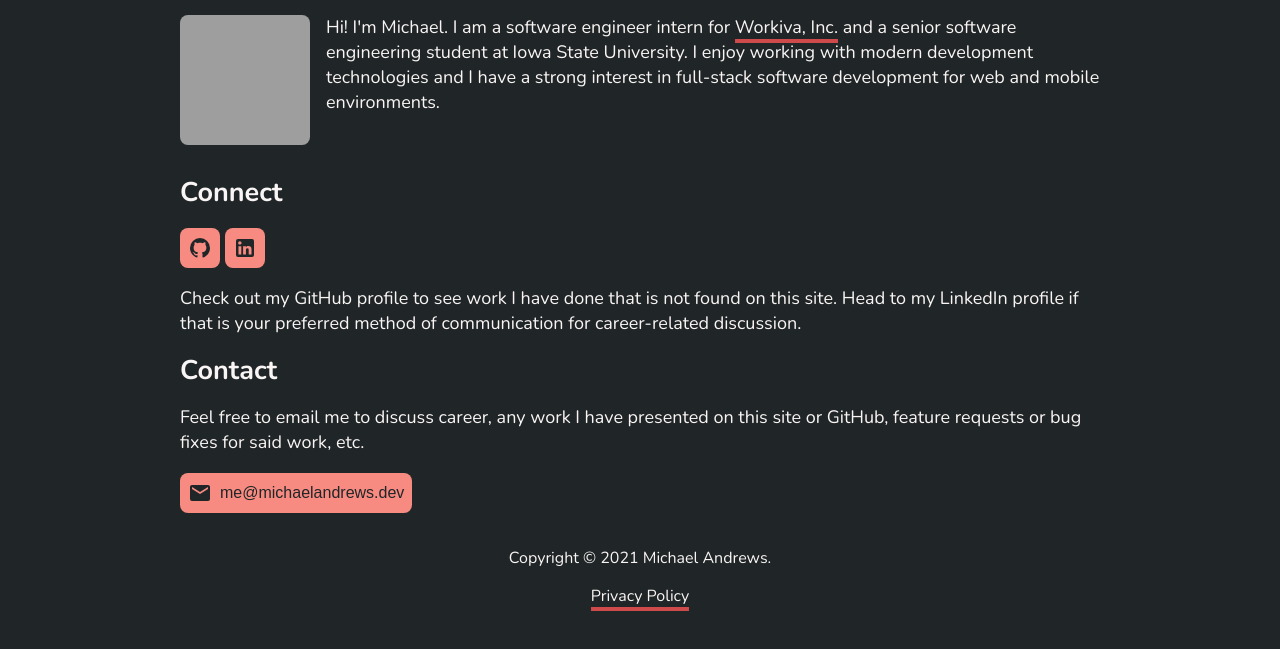
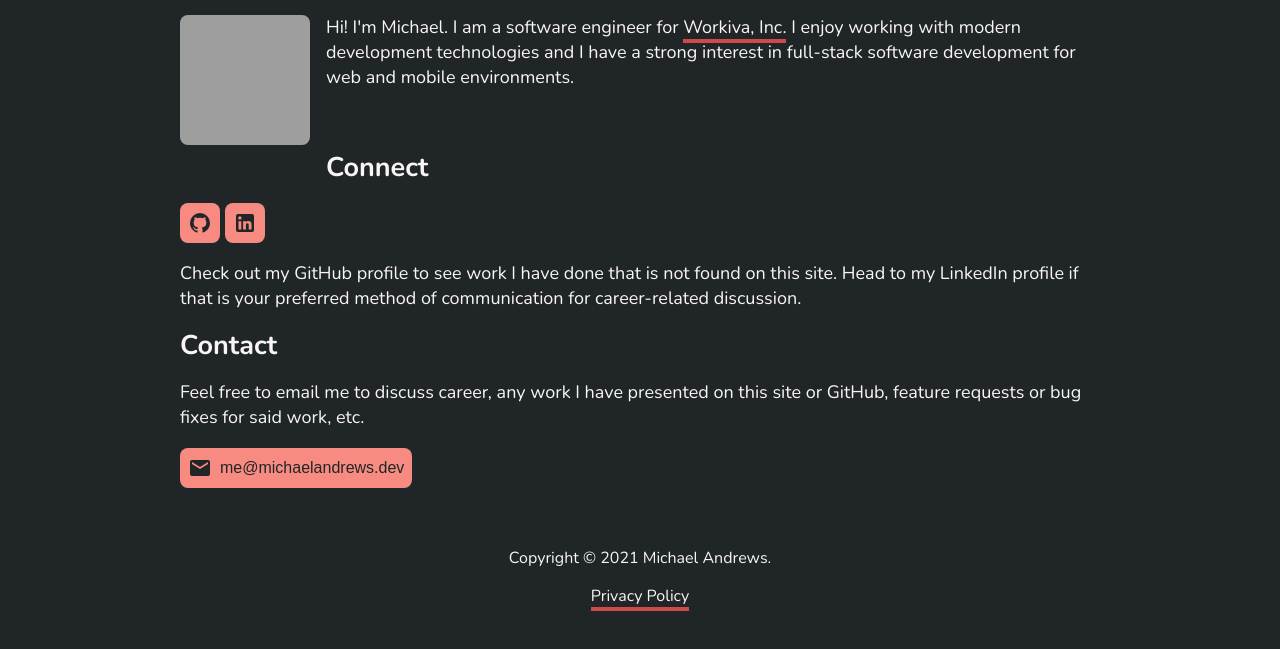
Before and after one commit to mandrews6975/mandrews6975.github.io, a plain HTML site: page index.html in a window 1280 px wide. Shown: the part 133-782 px from the top of the page. Drawn offline with nearby package versions, Linux system fonts and the light colour scheme; grey boxes are pictures that could not be loaded.

Commit message:
Update index.html

```diff
--- a/index.html
+++ b/index.html
@@ -60,10 +60,9 @@
         title="profile picture"
       />
       <p>
-        Hi! I'm Michael. I am a software engineer intern for
+        Hi! I'm Michael. I am a software engineer for
         <a class="link" href="https://www.workiva.com/">Workiva, Inc.</a>
-        and a senior software engineering student at Iowa State University. I
-        enjoy working with modern development technologies and I have a strong
+        I enjoy working with modern development technologies and I have a strong
         interest in full-stack software development for web and mobile
         environments.
       </p>
```
